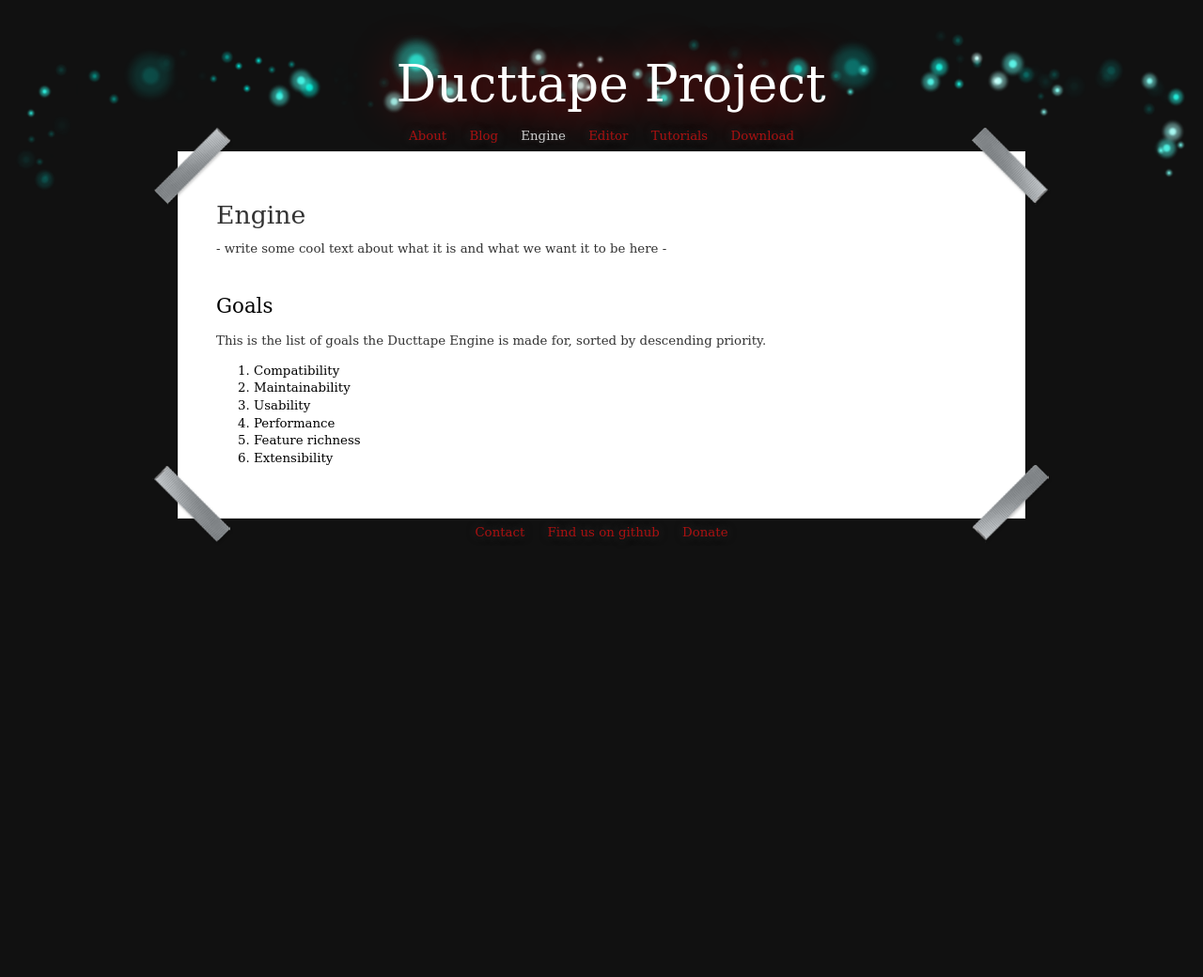
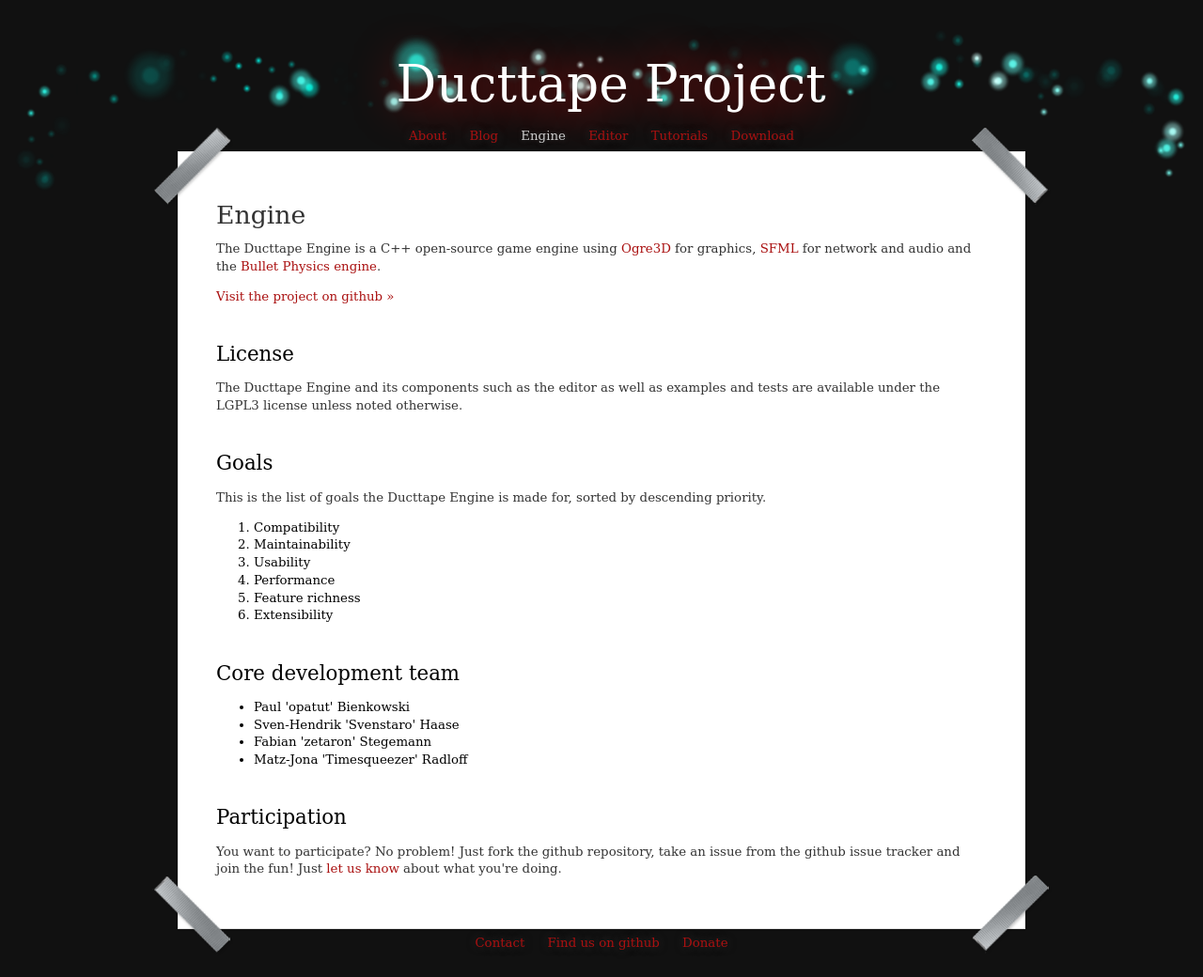
Before and after one commit to ducttape/ducttape-site, a Flask app: page /engine/ in a window 1280 px wide. Shown: the whole page at 94% size. Before the commit the page ends 577 px from the top, so only its background shows below. Run offline with Flask 2, Linux system fonts and the light colour scheme.

Commit message:
Added more text

```diff
--- a/ducttape/templates/engine.html
+++ b/ducttape/templates/engine.html
@@ -5,8 +5,22 @@
 {% block content %}
     <h1>Engine</h1>
     <p>
-        - write some cool text about what it is and what we want it to
-        be here -
+        The Ducttape Engine is a C++ open-source game engine using
+        <a href="http://www.ogre3d.org/" target="_blank">Ogre3D</a> for graphics,
+        <a href="http://sfml-dev.org/" target="_blank">SFML</a> for network and audio and the
+        <a href="http://bulletphysics.org" target="_blank">Bullet Physics engine</a>.
+    </p>
+    <p>
+        <a href="https://github.com/ducttape/ducttape-engine" target="_blank">
+            Visit the project on github &raquo;
+        </a>
+    </p>
+
+    <h2>License</h2>
+    <p>
+        The Ducttape Engine and its components such as the editor as well
+        as examples and tests are available under the LGPL3 license unless
+        noted otherwise.
     </p>
 
     <h2>Goals</h2>
@@ -23,4 +37,22 @@
             <li>Extensibility</li>
         </ol>
     </p>
+
+    <h2>Core development team</h2>
+    <p>
+        <ul>
+            <li>Paul 'opatut' Bienkowski</li>
+            <li>Sven-Hendrik 'Svenstaro' Haase</li>
+            <li>Fabian 'zetaron' Stegemann</li>
+            <li>Matz-Jona 'Timesqueezer' Radloff</li>
+        </ul>
+    </p>
+
+    <h2>Participation</h2>
+    <p>
+        You want to participate? No problem! Just fork the github
+        repository, take an issue from the github issue tracker and
+        join the fun! Just <a href="{{ url_for('contact') }}">let us know</a>
+        about what you're doing.
+    </p>
 {% endblock %}
```
Also changed, not shown: ducttape/templates/donate.html (+12 -1 lines).
